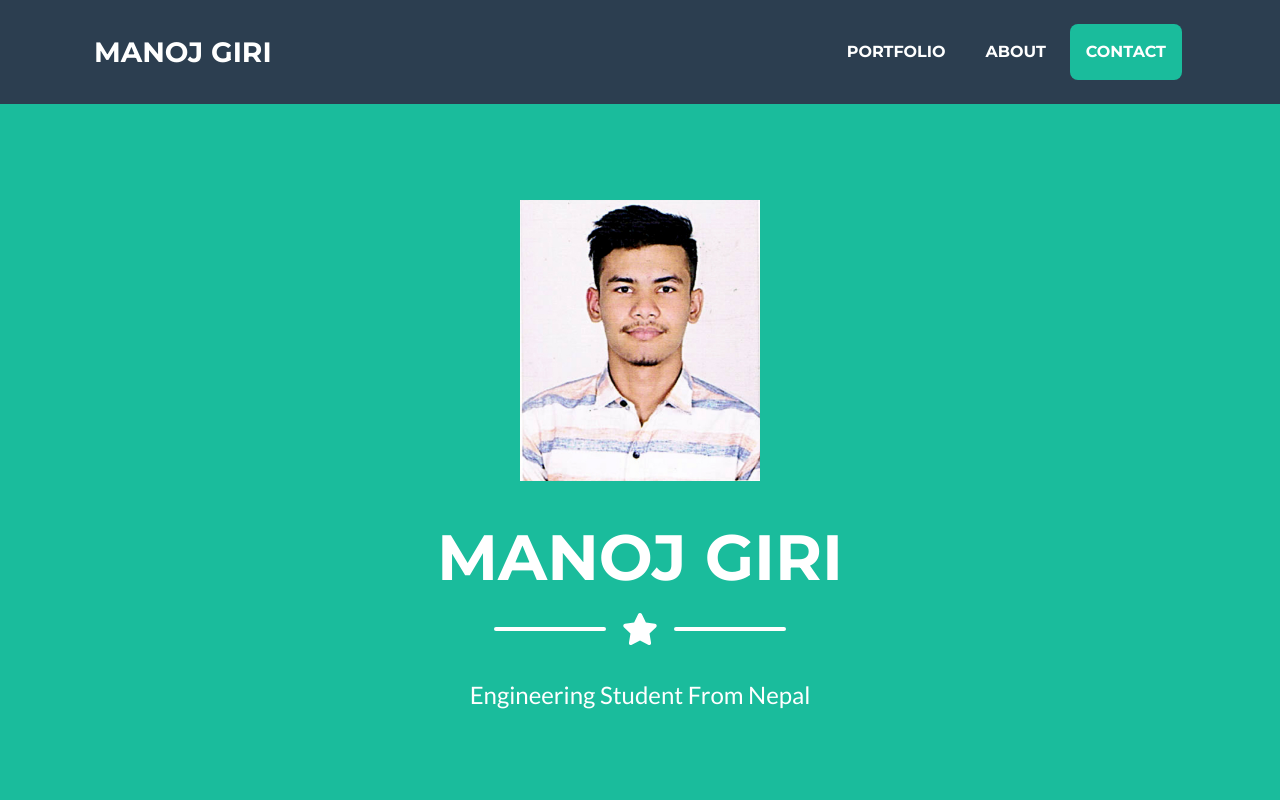
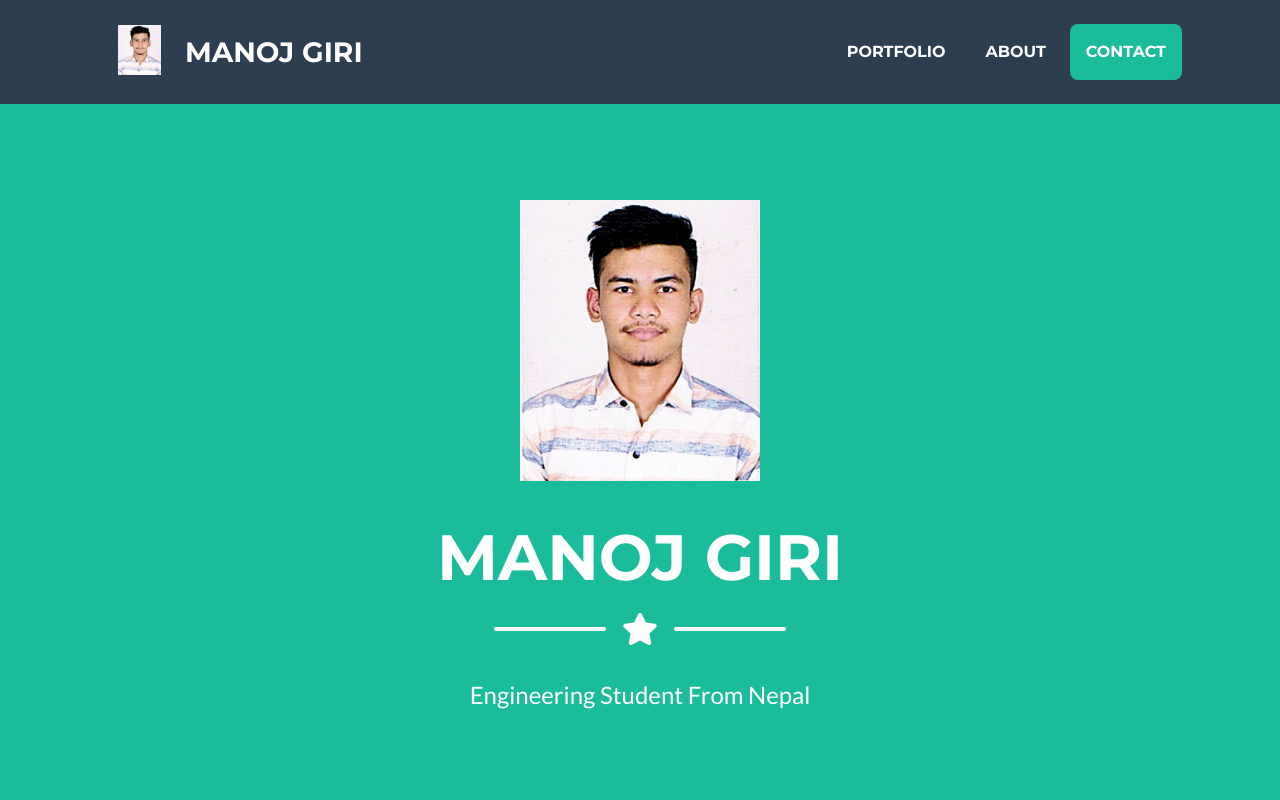
Before and after one commit to 123manojgiri/manojgiri, a plain HTML site: page index.html in a window 1280 px wide. Shown: the top 800 px of the page. Drawn offline with nearby package versions, Linux system fonts and the light colour scheme.

Commit message:
Add files via upload

```diff
--- a/index.html
+++ b/index.html
@@ -20,7 +20,21 @@
         <!-- Navigation-->
         <nav class="navbar navbar-expand-lg bg-secondary text-uppercase fixed-top" id="mainNav">
             <div class="container">
+
+
+                    <div class="col-md-1 col-lg-1 mb-1">
+                        <div class="img-fluid" data-toggle="https://mgiri.com.np" data-target="https://mgiri.com.np">
+                            <div class="portfolio-item-caption d-flex align-items-center justify-content-center h-10 w-10">
+
+                            <img class="img-fluid" src="assets/img/avataaars.jpg" alt="" />
+
+                        </div>
+                          </div>
+                    </div>
+
                 <a class="navbar-brand js-scroll-trigger" href="#page-top">Manoj Giri</a>
+
+
                 <button class="navbar-toggler navbar-toggler-right text-uppercase font-weight-bold bg-primary text-white rounded" type="button" data-toggle="collapse" data-target="#navbarResponsive" aria-controls="navbarResponsive" aria-expanded="false" aria-label="Toggle navigation">
                     Menu
                     <i class="fas fa-bars"></i>
@@ -144,6 +158,7 @@
                         <a class="btn btn-outline-light btn-social mx-1" href="https://www.facebook.com/mnozgiree"><i class="fab fa-fw fa-facebook-f"></i></a>
                         <a class="btn btn-outline-light btn-social mx-1" href="https://www.youtube.com/channel/UCD-3nY6BD_rsbvkTyOEv1FQ/featured"><i class="fab fa-fw fa-youtube"></i></a>
                         <a class="btn btn-outline-light btn-social mx-1" href="https://www.instagram.com/manojgiri0012/?hl=en"><i class="fab fa-fw fa-instagram"></i></a>
+
                     </div>
                     <!-- Footer About Text-->
                     <div class="col-lg-4">
@@ -154,10 +169,12 @@
                     </div>
                 </div>
             </div>
+
         </footer>
         <!-- Copyright Section-->
         <div class="copyright py-4 text-center text-white">
             <div class="container"><small>Copyright © Manoj Giri 2022</small></div>
+
         </div>
         <!-- Scroll to Top Button (Only visible on small and extra-small screen sizes)-->
         <div class="scroll-to-top d-lg-none position-fixed">
```
Also changed, not shown: 1 other file.
